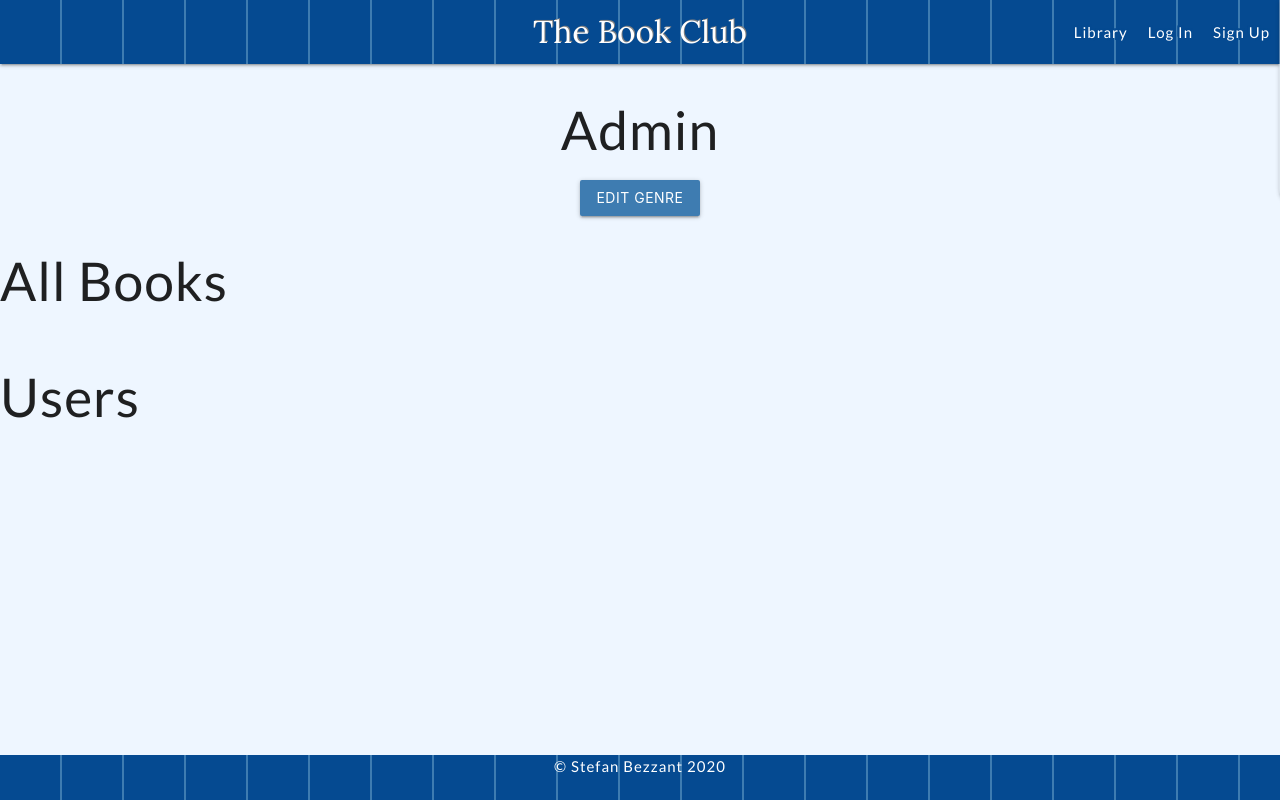
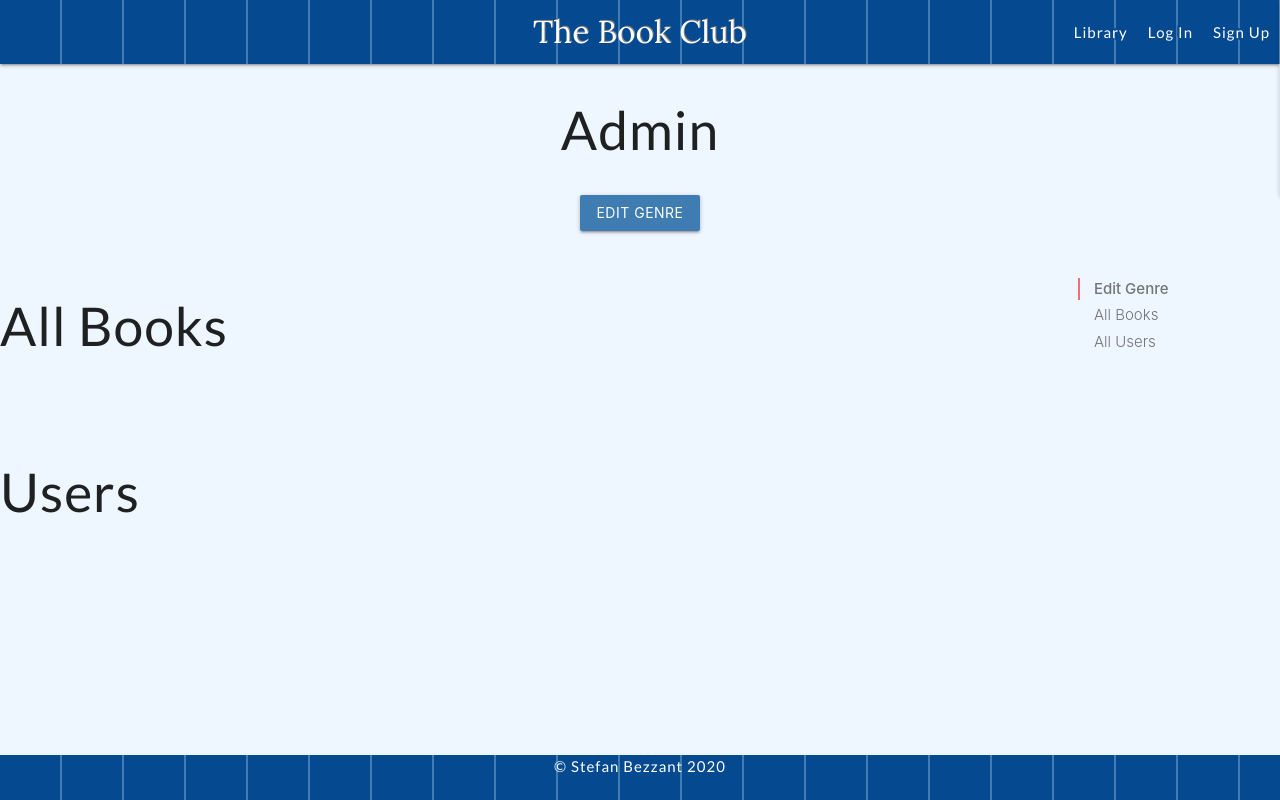
Before and after one commit to stefbez/the-book-club, a Flask app: template templates/admin.html in a window 1280 px wide. Run offline with Flask 2, Linux system fonts and the light colour scheme; the template is opened without the code that fills it, so the values that code supplies are empty; some libraries are stand-ins or nearby versions.

Commit message:
Add scrollspy on admin page

```diff
--- a/static/js/script.js
+++ b/static/js/script.js
@@ -2,6 +2,7 @@
     $('.sidenav').sidenav({edge: "right", draggable: "true"});
     $('.modal').modal();
     $('select').formSelect();
+    $('.scrollspy').scrollSpy();
 
     validateMaterializeSelect();
     function validateMaterializeSelect() {
--- a/templates/admin.html
+++ b/templates/admin.html
@@ -7,19 +7,25 @@
 
 <div class="row">
     <div class="center-align">
+        <div id="editGenre" class="section scrollspy">
             <a class="waves-effect waves-light btn light-btn" href="{{ url_for('edit_genre') }}">Edit Genre</a>
         </div>
     </div>
 
-<h2>All Books</h2>
 
     <div class="row">
+        <div class="col s12 m10">
+
+            <div class="row">
+                <div id="allBooks" class="section scrollspy">
+                    <h2 class="active">All Books</h2>
 
                     {% for book in books %}
 
 
 
-    <div class="col s12 m6 l4 xl3">
+                    <div class="col s12 m6 xl4">
+
                         <div class="card large center-align">
                             <div class="card-content book-card-content">
 
@@ -31,11 +37,12 @@
                                 <div class="card-action">
                                     <a class="waves-effect waves-light btn light-btn"
                                         href="{{ url_for('admin_edit_book', book_id=book._id) }}">Edit</a>
-                <a class="waves-effect waves-light btn modal-trigger dark-btn" href="#{{ book._id }}">Delete</a>
+                                    <a class="waves-effect waves-light btn modal-trigger dark-btn"
+                                        href="#{{ book._id }}">Delete</a>
                                 </div>
                             </div>
                         </div>
-    </div>
+
 
 
                         <div id="{{ book._id }}" class="modal delete-modal">
@@ -43,31 +50,35 @@
                                 <h4>Are you sure you want to permanently delete '{{ book.book_title|title() }}'?</h4>
                             </div>
                             <div class="modal-footer delete-btn">
-            <a class="btn waves-effect waves-light light-btn" href="{{ url_for('admin', username=session['user']) }}">Cancel</a>
-            <a class="waves-effect waves-light btn dark-btn" href="{{ url_for('admin_delete_book', book_id=book._id) }}">Delete</a>
+                                <a class="btn waves-effect waves-light light-btn"
+                                    href="{{ url_for('admin', username=session['user']) }}">Cancel</a>
+                                <a class="waves-effect waves-light btn dark-btn"
+                                    href="{{ url_for('admin_delete_book', book_id=book._id) }}">Delete</a>
+                            </div>
                         </div>
                     </div>
 
 
                     {% endfor %}
                 </div>
-
+            </div>
+            <div class="row">
+                <div id="allUsers" class="section scrollspy">
                     <h2>Users</h2>
-
- <div class="row">
-
 
                     {% for user in users %}
 
 
 
-    <div class="col s12 m4 l3">
+                    <div class="col s12 m6 xl4">
+
                         <div class="card card-style">
                             <div class="card-content">
                                 <span class="card-title">{{ user.username|title() }}<br>
                                     {{ user.first_name|title() }}<br>
                                     {{ user.last_name|title() }}</span>
-        <a class="waves-effect waves-light btn modal-trigger" href="{{ url_for('admin_edit_profile', user_id=user._id) }}">Edit</a>
+                                <a class="waves-effect waves-light btn modal-trigger"
+                                    href="{{ url_for('admin_edit_profile', user_id=user._id) }}">Edit</a>
                                 <a class="waves-effect waves-light btn modal-trigger" href="#{{ user._id }}">Delete</a>
                             </div>
                         </div>
@@ -77,13 +88,29 @@
                             <h4>Are you sure you want to permanently delete '{{ user.username|title() }}'?</h4>
                         </div>
                         <div class="modal-footer delete-btn">
-            <a class="btn waves-effect waves-light light-btn" href="{{ url_for('admin', username=session['user']) }}">Cancel</a>
-            <a class="waves-effect waves-light btn dark-btn" href="{{ url_for('admin_delete_user', user_id=user._id) }}">Delete</a>
+                            <a class="btn waves-effect waves-light light-btn"
+                                href="{{ url_for('admin', username=session['user']) }}">Cancel</a>
+                            <a class="waves-effect waves-light btn dark-btn"
+                                href="{{ url_for('admin_delete_user', user_id=user._id) }}">Delete</a>
                         </div>
                     </div>
 
 
                     {% endfor %}
+                </div>
+            </div>
+        </div>
 
+        <!-- Scrollspy -->
+
+        <div class="col hide-on-small-only m2">
+            <ul class="section table-of-contents pinned">
+                <li><a href="#editGenre">Edit Genre</a></li>
+                <li><a href="#allBooks">All Books</a></li>
+                <li><a href="#allUsers">All Users</a></li>
+            </ul>
         </div>
+    </div>
+</div>
+
 {% endblock %}
```
Lines whose indentation alone changed are shown as unchanged.
